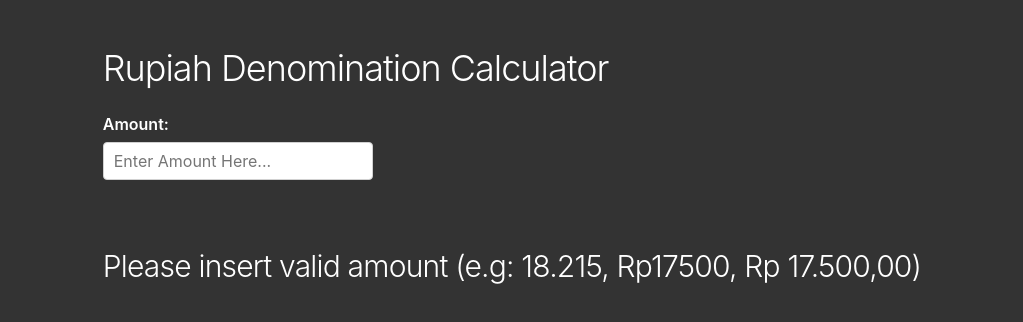
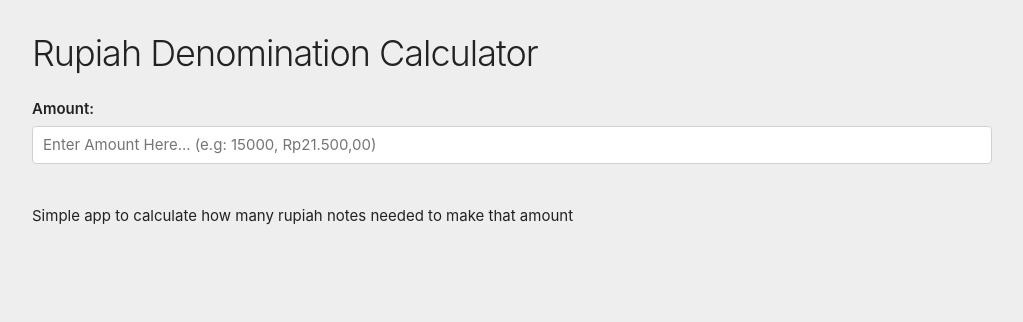
Before and after one commit to aurisz/denomination-calculator, a React app: page / in a window 1280 px wide. Shown: the top 322 px of the page, without its empty margins (128-1151 px from the left). Built offline with nearby package versions, Linux system fonts and the light colour scheme.

Commit message:
add card & currency formatter

```diff
--- a/src/App.js
+++ b/src/App.js
@@ -10,12 +10,10 @@ const App = () => {
   const { onSubmit, value, onChange, result, error } = useInput('');
 
   return (
-    <div className="main">
+    <div className="container u-full-width">
       <h3>Rupiah Denomination Calculator</h3>
 
       <InputBox value={value} onChange={onChange} onSubmit={onSubmit} />
-
-      <br />
 
       <Display error={error} result={result} />
     </div>
--- a/src/components/Display.js
+++ b/src/components/Display.js
@@ -1,27 +1,44 @@
 import React, { Fragment } from 'react';
 import PropTypes from 'prop-types';
 
+import { currencyFormatter } from '../utils';
+
 const Display = ({ result, error }) => {
   if (error) {
-    return <h4>Invalid Input</h4>;
+    return (
+      <p>
+        Invalid Input. Please try again using valid amount (e.g: 18.215,
+        Rp17500, Rp 17.500,00){' '}
+      </p>
+    );
   }
 
   if (result === null) {
     return (
-      <h4>Please insert valid amount (e.g: 18.215, Rp17500, Rp 17.500,00)</h4>
+      <p>
+        Simple app to calculate how many rupiah notes needed to make that amount
+      </p>
     );
   }
 
   return (
     <Fragment>
       {result.fractions.map((fraction, index) => (
-        <div key={index}>
-          <p>
-            {fraction.count} x {fraction.value} = {fraction.total}
-          </p>
+        <div className="card" key={index}>
+          <span>
+            {fraction.count} x {fraction.value}
+          </span>
+          <span>Rp{currencyFormatter(fraction.total)}</span>
         </div>
       ))}
-      <p>Remaining: Rp.{result.remaining}</p>
+      {result.remaining !== 0 && (
+        <div className="card">
+          <strong>Remaining:</strong>{' '}
+          <span>
+            <em>Rp{result.remaining}</em>
+          </span>
+        </div>
+      )}
     </Fragment>
   );
 };
--- a/src/components/InputBox.js
+++ b/src/components/InputBox.js
@@ -2,13 +2,15 @@ import React from 'react';
 import PropTypes from 'prop-types';
 
 const InputBox = ({ value, onChange, onSubmit }) => (
-  <form onSubmit={onSubmit}>
-    <label>Amount:</label>
+  <form className="form-group" onSubmit={onSubmit}>
+    <label htmlFor="amountInput">Amount:</label>
     <input
       type="text"
+      id="amountInput"
+      className="u-full-width"
       value={value}
       onChange={onChange}
-      placeholder="Enter Amount Here..."
+      placeholder="Enter Amount Here... (e.g: 15000, Rp21.500,00)"
     />
     {/* <input type="submit" value="Submit" /> */}
   </form>
--- a/src/styles/app.css
+++ b/src/styles/app.css
@@ -5,14 +5,16 @@ body {
     sans-serif;
   -webkit-font-smoothing: antialiased;
   -moz-osx-font-smoothing: grayscale;
-  background: #333;
-  display: flex;
-  justify-content: center;
-  align-items: center;
-  font-size: 16px;
-  color: #fff;
+  background-color: #eeeeee;
 }
 
-.main {
-  padding: 15px;
+.card {
+  background: #fff;
+  border-radius: 5px;
+  padding: 10px;
+  margin: 10px 0;
+  position: relative;
+  box-shadow: 0 3px 6px rgba(0, 0, 0, 0.16), 0 3px 6px rgba(0, 0, 0, 0.23);
+  display: flex;
+  justify-content: space-between;
 }
--- a/src/utils/index.js
+++ b/src/utils/index.js
@@ -42,3 +42,10 @@ export const getFractions = (input = 0) => {
     fractions,
   };
 };
+
+export const currencyFormatter = currency => {
+  return new Intl.NumberFormat('id-ID', {
+    minimumFractionDigits: 2,
+    maximumFractionDigits: 2,
+  }).format(currency);
+};
```
